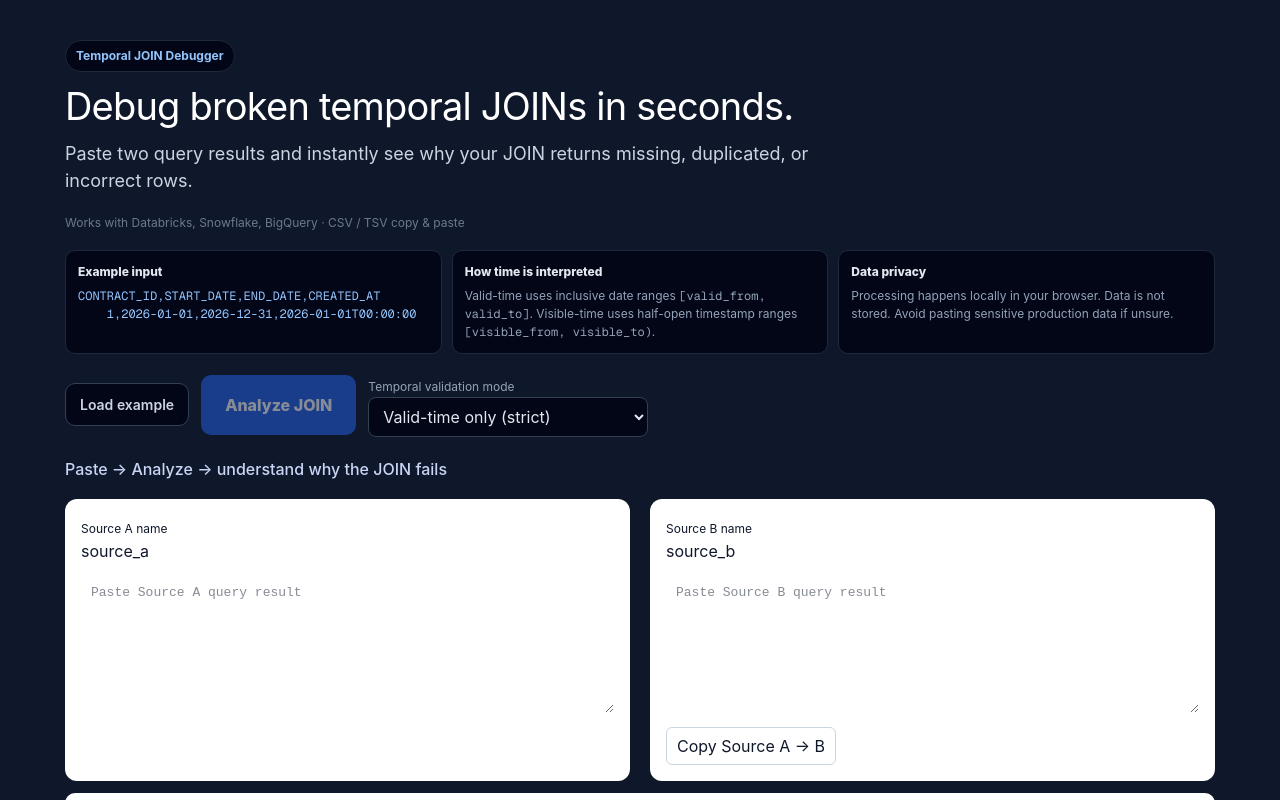
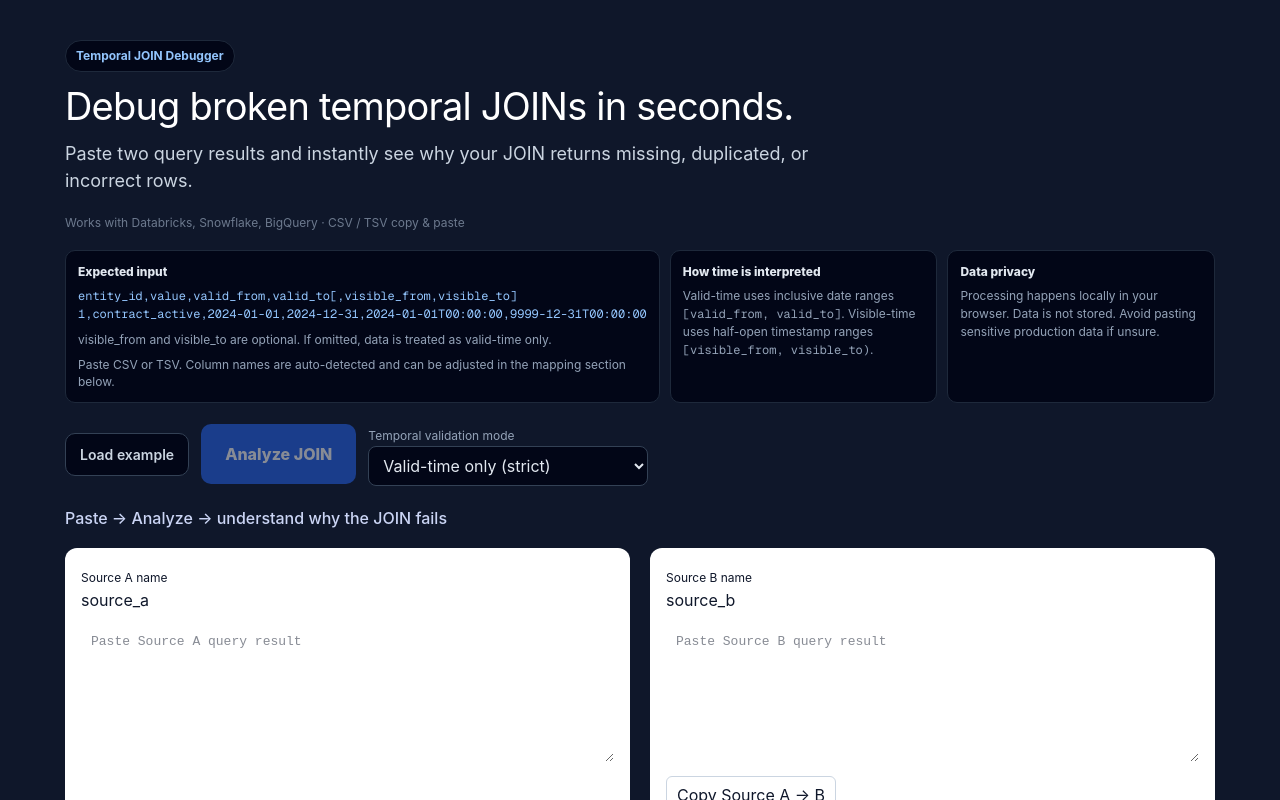
Before and after one commit to frohnhaus-sketch/bitemporal-debugger, a Next.js app: page / in a window 1280 px wide. Shown: the top 800 px of the page. Built offline with nearby package versions, Linux system fonts and the light colour scheme.

Commit message:
Improve input clarity, layout and CTA hierarchy

```diff
--- a/app/page.tsx
+++ b/app/page.tsx
@@ -523,7 +523,7 @@ WHERE ${sqlParts.join(" AND ")};`);
         <div
           style={{
             display: "grid",
-            gridTemplateColumns: "repeat(auto-fit, minmax(280px, 1fr))",
+            gridTemplateColumns: "1.4fr 1fr 1fr",
             gap: 10,
             marginBottom: -5,
           }}
@@ -544,7 +544,7 @@ WHERE ${sqlParts.join(" AND ")};`);
               marginBottom: 6,
             }}
           >
-              Example input
+            Expected input
           </div>
 
           <pre
@@ -555,8 +555,24 @@ WHERE ${sqlParts.join(" AND ")};`);
               lineHeight: 1.5,
               overflowX: "auto",
             }}
-            >{`CONTRACT_ID,START_DATE,END_DATE,CREATED_AT
-    1,2026-01-01,2026-12-31,2026-01-01T00:00:00`}</pre>
+          >{`entity_id,value,valid_from,valid_to[,visible_from,visible_to]
+1,contract_active,2024-01-01,2024-12-31,2024-01-01T00:00:00,9999-12-31T00:00:00`}</pre>
+
+          <p style={{ marginTop: 8, fontSize: 12, color: "#94a3b8" }}>
+            visible_from and visible_to are optional. If omitted, data is treated as valid-time only.
+          </p>
+
+          <p
+            style={{
+              margin: "8px 0 0",
+              color: "#94a3b8",
+              fontSize: 12,
+              lineHeight: 1.4,
+            }}
+          >
+            Paste CSV or TSV. Column names are auto-detected and can be adjusted in the
+            mapping section below.
+          </p>
           </div>
 
           <div
```
Lines whose indentation alone changed are shown as unchanged.
